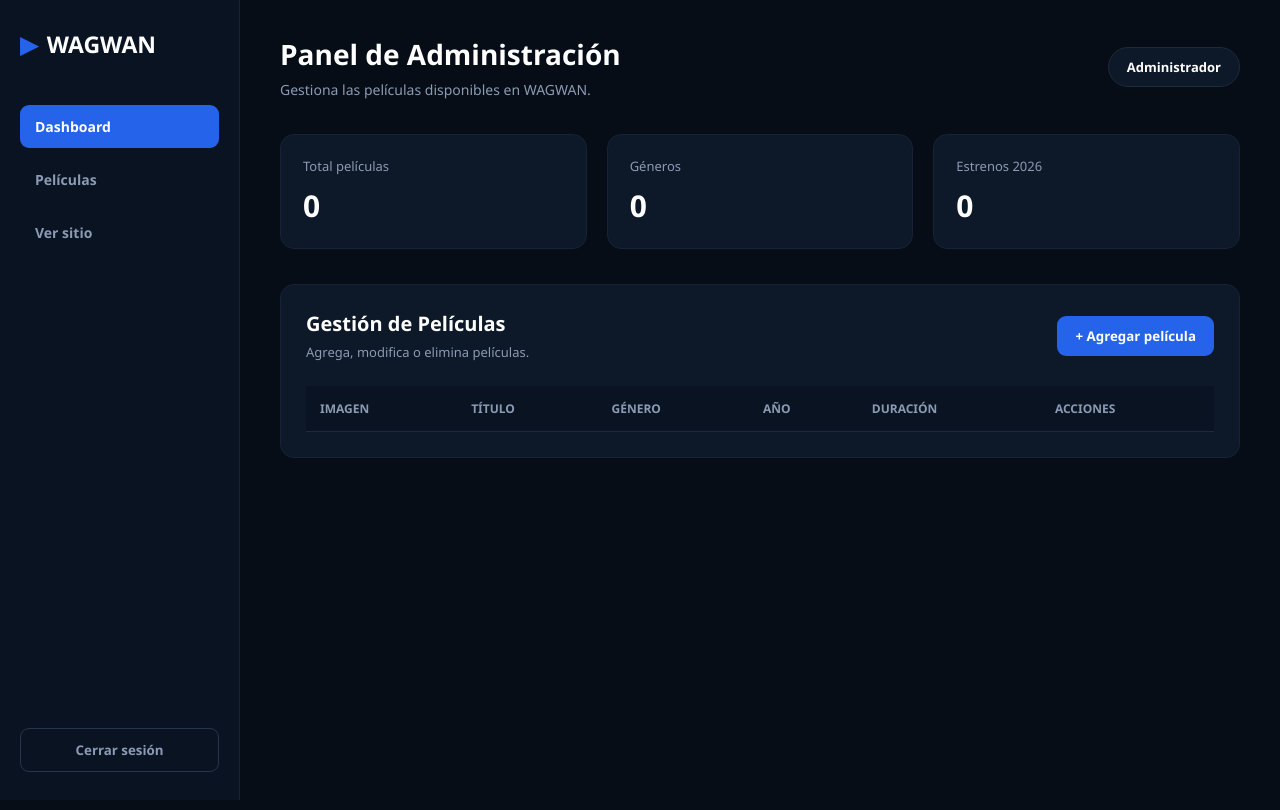
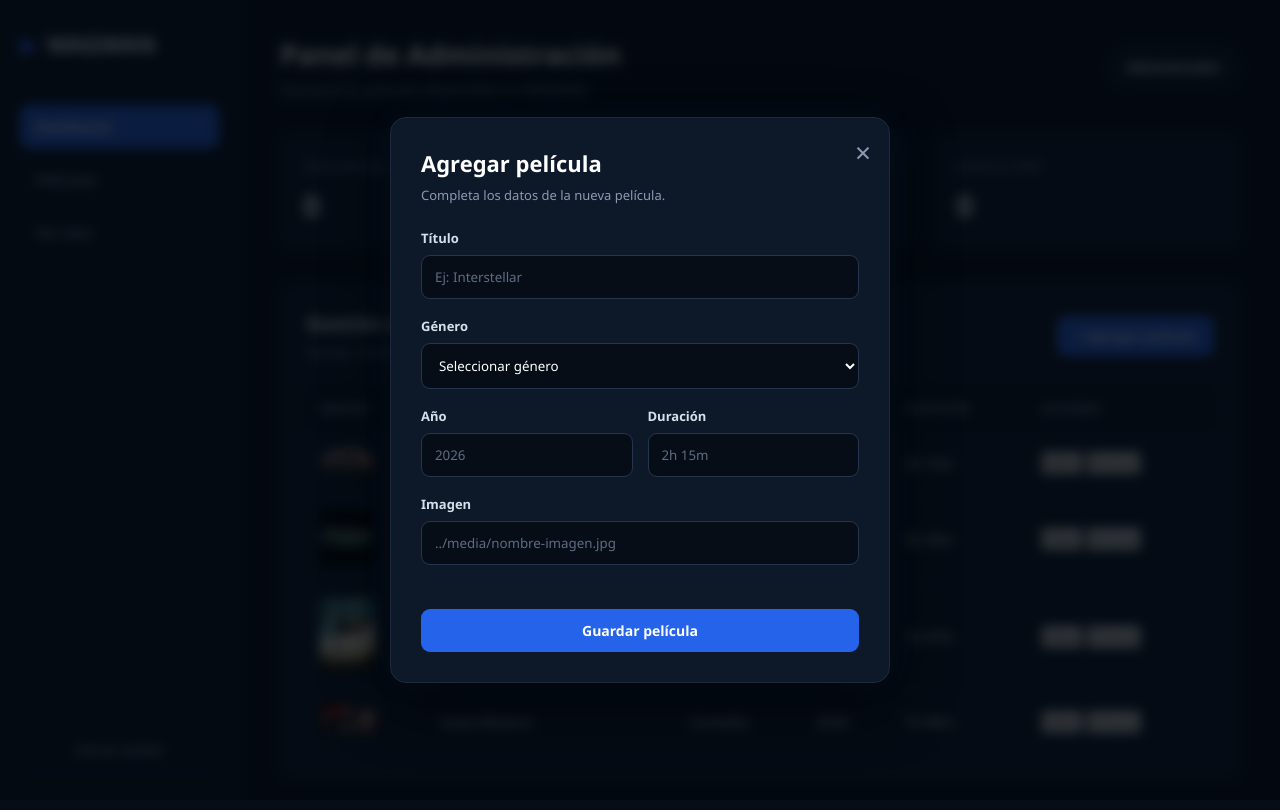
Before and after one commit to Styngixx/wagwan-movie, a plain HTML site: page public/pages/admin.html in a window 1280 px wide. Both pictures are taken after a click on the button "+ Agregar película". Drawn offline with Linux system fonts and the light colour scheme.

Commit message:
feat: implementar listado y registro de peliculas

```diff
--- a/public/css/admin.css
+++ b/public/css/admin.css
@@ -379,3 +379,221 @@
         gap: 15px;
     }
 }
+
+/* =========================================
+   MODAL AGREGAR PELÍCULA
+   ========================================= */
+
+.movie-modal {
+    position: fixed;
+    inset: 0;
+
+    display: none;
+    align-items: center;
+    justify-content: center;
+
+    background: rgba(3, 8, 15, 0.78);
+    backdrop-filter: blur(6px);
+
+    z-index: 2000;
+
+    padding: 20px;
+}
+
+.movie-modal.active {
+    display: flex;
+}
+
+.movie-modal-content {
+    position: relative;
+
+    width: 100%;
+    max-width: 500px;
+
+    max-height: 90vh;
+    overflow-y: auto;
+
+    padding: 30px;
+
+    background: #0d1829;
+
+    border: 1px solid #1e293b;
+    border-radius: 16px;
+
+    box-shadow:
+        0 20px 60px rgba(0, 0, 0, 0.55),
+        0 0 30px rgba(37, 99, 235, 0.08);
+}
+
+
+/* Botón cerrar */
+
+.movie-modal-close {
+    position: absolute;
+
+    top: 15px;
+    right: 18px;
+
+    border: none;
+    background: transparent;
+
+    color: #8b9bb4;
+
+    font-size: 28px;
+
+    cursor: pointer;
+
+    transition: 0.2s ease;
+}
+
+.movie-modal-close:hover {
+    color: #f5c542;
+
+    transform: scale(1.1);
+}
+
+
+/* Títulos */
+
+.movie-modal-content h2 {
+    margin-bottom: 8px;
+
+    font-size: 22px;
+}
+
+.movie-modal-description {
+    margin-bottom: 25px;
+
+    color: #8b9bb4;
+
+    font-size: 13px;
+}
+
+
+/* =========================================
+   FORMULARIO
+   ========================================= */
+
+.movie-form-group {
+    display: flex;
+    flex-direction: column;
+
+    gap: 8px;
+
+    margin-bottom: 18px;
+}
+
+.movie-form-group label {
+    font-size: 13px;
+    font-weight: 600;
+
+    color: #d7dfeb;
+}
+
+.movie-form-group input,
+.movie-form-group select {
+    width: 100%;
+
+    padding: 12px 13px;
+
+    border: 1px solid #26354d;
+    border-radius: 9px;
+
+    background: #060d17;
+
+    color: #ffffff;
+
+    outline: none;
+
+    transition:
+        border-color 0.2s ease,
+        box-shadow 0.2s ease;
+}
+
+.movie-form-group input::placeholder {
+    color: #5e6d82;
+}
+
+.movie-form-group input:focus,
+.movie-form-group select:focus {
+    border-color: #2563eb;
+
+    box-shadow:
+        0 0 0 3px rgba(37, 99, 235, 0.15);
+}
+
+
+/* Año + duración en una fila */
+
+.movie-form-row {
+    display: grid;
+
+    grid-template-columns: 1fr 1fr;
+
+    gap: 15px;
+}
+
+
+/* Error */
+
+.movie-form-error {
+    min-height: 18px;
+
+    margin-bottom: 8px;
+
+    text-align: center;
+
+    color: #ff6b6b;
+
+    font-size: 12px;
+}
+
+
+/* Guardar */
+
+.movie-save-button {
+    width: 100%;
+
+    padding: 12px;
+
+    border: none;
+    border-radius: 9px;
+
+    background: #2563eb;
+
+    color: #ffffff;
+
+    font-size: 14px;
+    font-weight: 700;
+
+    cursor: pointer;
+
+    transition:
+        background-color 0.2s ease,
+        transform 0.2s ease,
+        box-shadow 0.2s ease;
+}
+
+.movie-save-button:hover {
+    background: #1d4ed8;
+
+    transform: translateY(-1px);
+
+    box-shadow:
+        0 8px 20px rgba(37, 99, 235, 0.25);
+}
+
+
+/* Responsive */
+
+@media (max-width: 550px) {
+
+    .movie-modal-content {
+        padding: 25px 20px;
+    }
+
+    .movie-form-row {
+        grid-template-columns: 1fr;
+        gap: 0;
+    }
+}
--- /dev/null
+++ b/public/data/peliculas.json
@@ -0,0 +1,34 @@
+[
+  {
+    "id": 1,
+    "titulo": "Rápidos y Furiosos 11",
+    "genero": "Acción",
+    "anio": 2026,
+    "duracion": "2h 15m",
+    "imagen": "../media/rapidos-y-furiosos.jpg"
+  },
+  {
+    "id": 2,
+    "titulo": "Avengers: Doomsday",
+    "genero": "Acción",
+    "anio": 2026,
+    "duracion": "2h 20m",
+    "imagen": "../media/avengers-doomsday.jpg"
+  },
+  {
+    "id": 3,
+    "titulo": "Pelé",
+    "genero": "Drama",
+    "anio": 2016,
+    "duracion": "1h 47m",
+    "imagen": "../media/pele-pelicula.jpg"
+  },
+  {
+    "id": 4,
+    "titulo": "Scary Movie 6",
+    "genero": "Comedia",
+    "anio": 2026,
+    "duracion": "1h 40m",
+    "imagen": "../media/scary-movie-6.webp"
+  }
+]
--- /dev/null
+++ b/public/js/admin.js
@@ -0,0 +1,184 @@
+document.addEventListener('DOMContentLoaded', () => {
+
+    const moviesTableBody = document.getElementById('moviesTableBody');
+
+    const btnAddMovie = document.getElementById('btnAddMovie');
+    const movieModal = document.getElementById('movieModal');
+    const movieModalClose = document.getElementById('movieModalClose');
+    const movieForm = document.getElementById('movieForm');
+    const movieTitle = document.getElementById('movieTitle');
+    const movieGenre = document.getElementById('movieGenre');
+    const movieYear = document.getElementById('movieYear');
+    const movieDuration = document.getElementById('movieDuration');
+    const movieImage = document.getElementById('movieImage');
+    const movieFormError = document.getElementById('movieFormError');
+
+let peliculas = [];
+
+    // Cargar películas desde el JSON
+    async function cargarPeliculas() {
+
+    try {
+
+        const peliculasGuardadas = localStorage.getItem('peliculas');
+
+        // Si ya existen películas guardadas, usamos esas
+        if (peliculasGuardadas) {
+
+            peliculas = JSON.parse(peliculasGuardadas);
+
+        } else {
+
+            // Si es la primera vez, cargamos el JSON inicial
+            const response = await fetch('../data/peliculas.json');
+
+            if (!response.ok) {
+                throw new Error('No se pudieron cargar las películas');
+            }
+
+            peliculas = await response.json();
+
+            // Guardamos la lista inicial en localStorage
+            localStorage.setItem(
+                'peliculas',
+                JSON.stringify(peliculas)
+            );
+        }
+
+        mostrarPeliculas(peliculas);
+
+    } catch (error) {
+
+        console.error('Error:', error);
+
+    }
+}
+
+
+    // Mostrar películas en la tabla
+    function mostrarPeliculas(peliculas) {
+
+        moviesTableBody.innerHTML = '';
+
+        peliculas.forEach(pelicula => {
+
+            const fila = document.createElement('tr');
+
+            fila.innerHTML = `
+                <td>
+                    <img
+                        src="${pelicula.imagen}"
+                        alt="${pelicula.titulo}"
+                        width="55"
+                    >
+                </td>
+
+                <td>${pelicula.titulo}</td>
+
+                <td>${pelicula.genero}</td>
+
+                <td>${pelicula.anio}</td>
+
+                <td>${pelicula.duracion}</td>
+
+                <td>
+                    <button>Editar</button>
+                    <button>Eliminar</button>
+                </td>
+            `;
+
+            moviesTableBody.appendChild(fila);
+
+        });
+
+    }
+
+    // =========================================
+// MODAL AGREGAR PELÍCULA
+// =========================================
+
+if (btnAddMovie && movieModal && movieModalClose) {
+
+    // Abrir modal
+    btnAddMovie.addEventListener('click', () => {
+        movieModal.classList.add('active');
+    });
+
+    // Cerrar con la X
+    movieModalClose.addEventListener('click', () => {
+        movieModal.classList.remove('active');
+    });
+
+    // Cerrar haciendo clic fuera
+    movieModal.addEventListener('click', (event) => {
+        if (event.target === movieModal) {
+            movieModal.classList.remove('active');
+        }
+    });
+
+    // Cerrar con ESC
+    document.addEventListener('keydown', (event) => {
+        if (event.key === 'Escape') {
+            movieModal.classList.remove('active');
+        }
+    });
+}
+// =========================================
+// CREAR NUEVA PELÍCULA
+// =========================================
+
+if (movieForm) {
+
+    movieForm.addEventListener('submit', (event) => {
+
+        event.preventDefault();
+
+        const titulo = movieTitle.value.trim();
+        const genero = movieGenre.value;
+        const anio = Number(movieYear.value);
+        const duracion = movieDuration.value.trim();
+        const imagen = movieImage.value.trim();
+
+        movieFormError.textContent = '';
+
+        if (
+            !titulo ||
+            !genero ||
+            !anio ||
+            !duracion ||
+            !imagen
+        ) {
+            movieFormError.textContent =
+                'Todos los campos son obligatorios';
+
+            return;
+        }
+
+        const nuevaPelicula = {
+            id: Date.now(),
+            titulo: titulo,
+            genero: genero,
+            anio: anio,
+            duracion: duracion,
+            imagen: imagen
+        };
+
+        peliculas.push(nuevaPelicula);
+
+        localStorage.setItem(
+            'peliculas',
+            JSON.stringify(peliculas)
+        );
+
+        mostrarPeliculas(peliculas);
+
+        movieForm.reset();
+
+        movieModal.classList.remove('active');
+    });
+}
+
+
+    cargarPeliculas();
+
+});
--- a/public/pages/admin.html
+++ b/public/pages/admin.html
@@ -170,6 +170,104 @@
 
     </div>
 
+    <!-- =========================================
+     MODAL AGREGAR PELÍCULA
+========================================== -->
+
+<div class="movie-modal" id="movieModal">
+
+    <div class="movie-modal-content">
+
+        <button class="movie-modal-close" id="movieModalClose">
+            &times;
+        </button>
+
+        <h2>Agregar película</h2>
+
+        <p class="movie-modal-description">
+            Completa los datos de la nueva película.
+        </p>
+
+        <form id="movieForm">
+
+            <div class="movie-form-group">
+                <label for="movieTitle">Título</label>
+
+                <input
+                    type="text"
+                    id="movieTitle"
+                    placeholder="Ej: Interstellar"
+                    required
+                >
+            </div>
+
+            <div class="movie-form-group">
+                <label for="movieGenre">Género</label>
+
+                <select id="movieGenre" required>
+                    <option value="">Seleccionar género</option>
+                    <option value="Acción">Acción</option>
+                    <option value="Aventura">Aventura</option>
+                    <option value="Comedia">Comedia</option>
+                    <option value="Drama">Drama</option>
+                    <option value="Romance">Romance</option>
+                    <option value="Terror">Terror</option>
+                    <option value="Ciencia ficción">Ciencia ficción</option>
+                    <option value="Animación">Animación</option>
+                </select>
+            </div>
+
+            <div class="movie-form-row">
+
+                <div class="movie-form-group">
+                    <label for="movieYear">Año</label>
+
+                    <input
+                        type="number"
+                        id="movieYear"
+                        min="1900"
+                        max="2100"
+                        placeholder="2026"
+                        required
+                    >
+                </div>
+
+                <div class="movie-form-group">
+                    <label for="movieDuration">Duración</label>
+
+                    <input
+                        type="text"
+                        id="movieDuration"
+                        placeholder="2h 15m"
+                        required
+                    >
+                </div>
+
+            </div>
+
+            <div class="movie-form-group">
+                <label for="movieImage">Imagen</label>
+
+                <input
+                    type="text"
+                    id="movieImage"
+                    placeholder="../media/nombre-imagen.jpg"
+                    required
+                >
+            </div>
+
+            <p class="movie-form-error" id="movieFormError"></p>
+
+            <button type="submit" class="movie-save-button">
+                Guardar película
+            </button>
+
+        </form>
+
+    </div>
+
+</div>
+
 
     <script src="../js/admin.js"></script>
 
```
